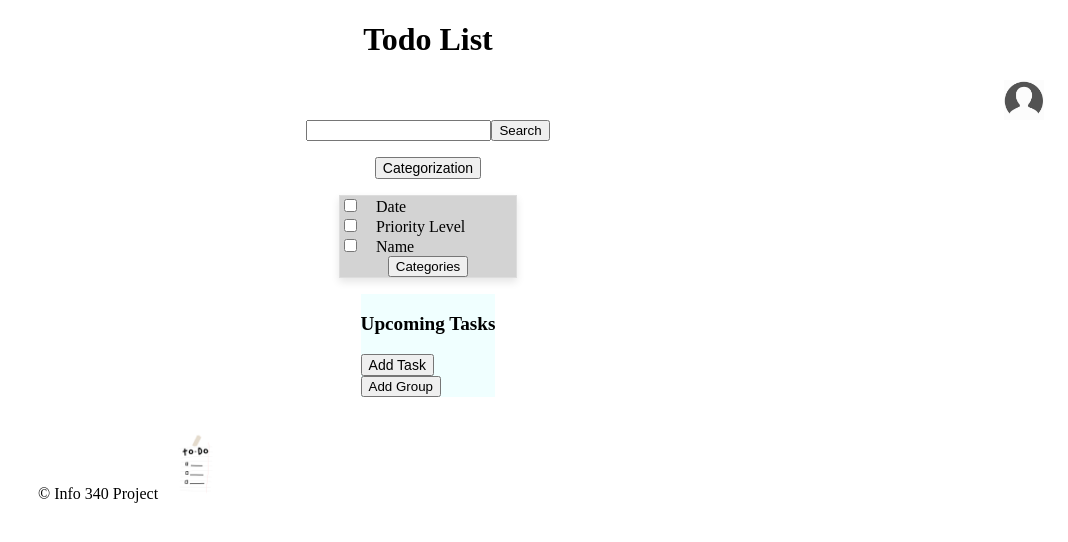
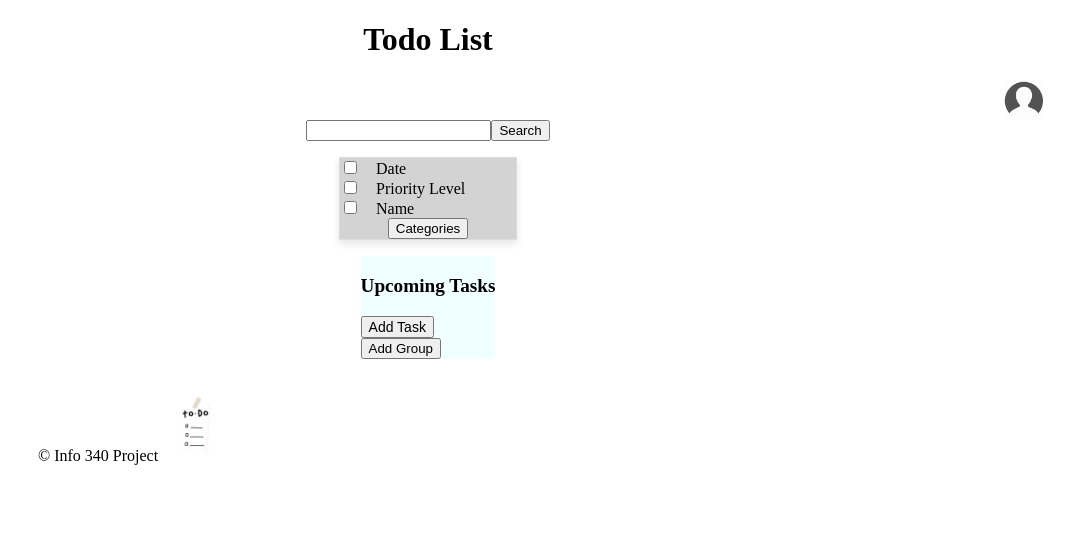
Before and after one commit to info340c-sp24/project-tommy-s-team, a React (Create React App) app: page / in a window 1280 px wide. Shown: the top 542 px of the page, without its empty margins (212-1280 px from the left). Built offline with nearby package versions, Linux system fonts and the light colour scheme.

Commit message:
firebase

```diff
--- a/package.json
+++ b/package.json
@@ -6,6 +6,7 @@
     "@testing-library/jest-dom": "^5.17.0",
     "@testing-library/react": "^13.4.0",
     "@testing-library/user-event": "^13.5.0",
+    "firebase": "^10.12.0",
     "react": "^18.3.1",
     "react-dom": "^18.3.1",
     "react-scripts": "5.0.1",
--- a/src/App.js
+++ b/src/App.js
@@ -8,6 +8,7 @@ import SmallMenu from './SmallMenu';
 
 export default function App() {
   const [taskList, setTaskList] = useState([]);
+  console.log(taskList);
   return (
       <div>
           <header>
@@ -17,7 +18,7 @@ export default function App() {
           <SmallMenu taskList = {taskList} setTaskList={setTaskList}/>
           <div className="flex-container">
             <SearchBar />
-            <form action="https://info340c-sp24.github.io/project-tommy-s-team/group.html" method="get" className="CateForm"><button style={{ fontSize: '14px' }} id="Categorization"><i className='fas fa-plus'></i> Categorization</button></form>
+            {/* <form action="https://info340c-sp24.github.io/project-tommy-s-team/group.html" method="get" className="CateForm"><button style={{ fontSize: '14px' }} id="Categorization"><i className='fas fa-plus'></i> Categorization</button></form> */}
             <div className="menu">
               <div className="sort-box">
                 <Sorting taskList = {taskList} setTaskList={setTaskList}/>
```
Also changed, not shown: firebase.json (added), 2 other files (tests, documents, lock files or other folders).
